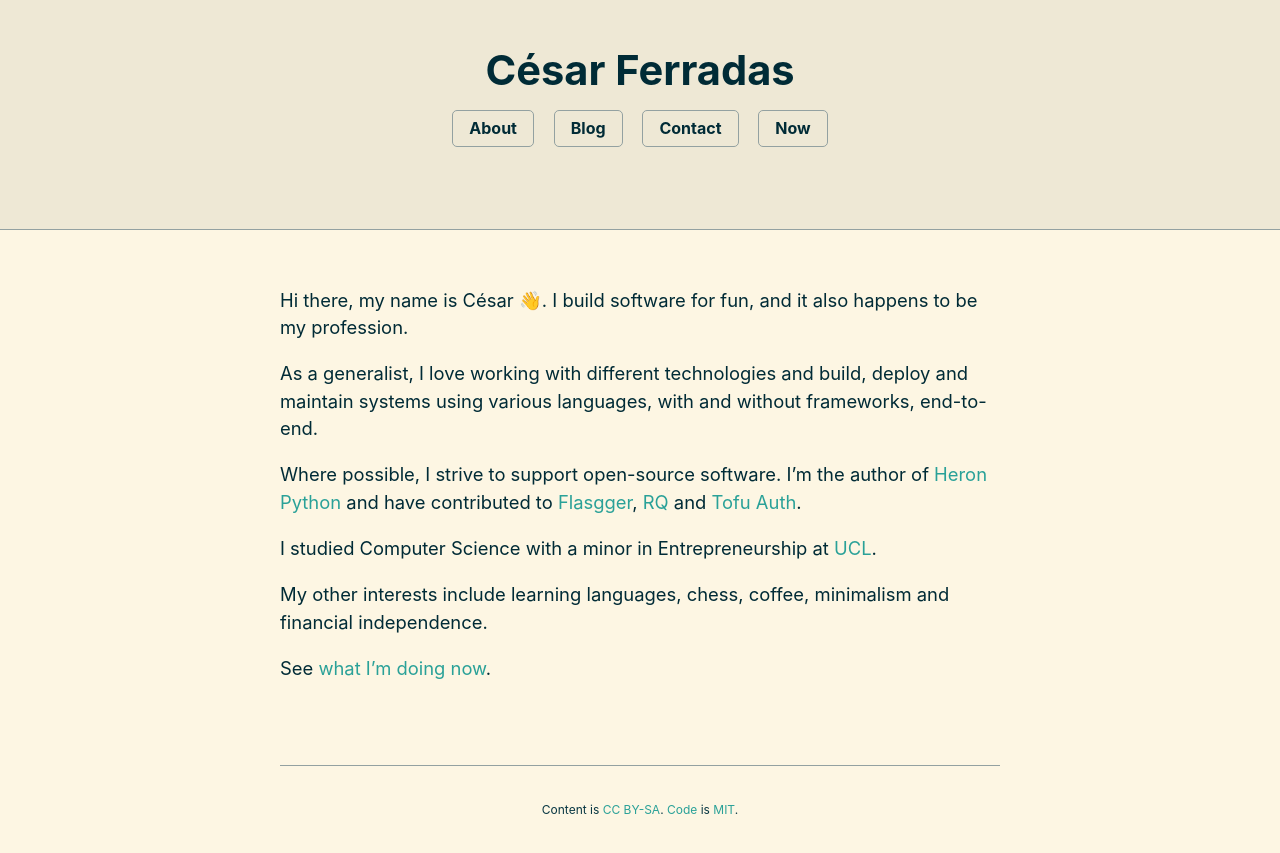
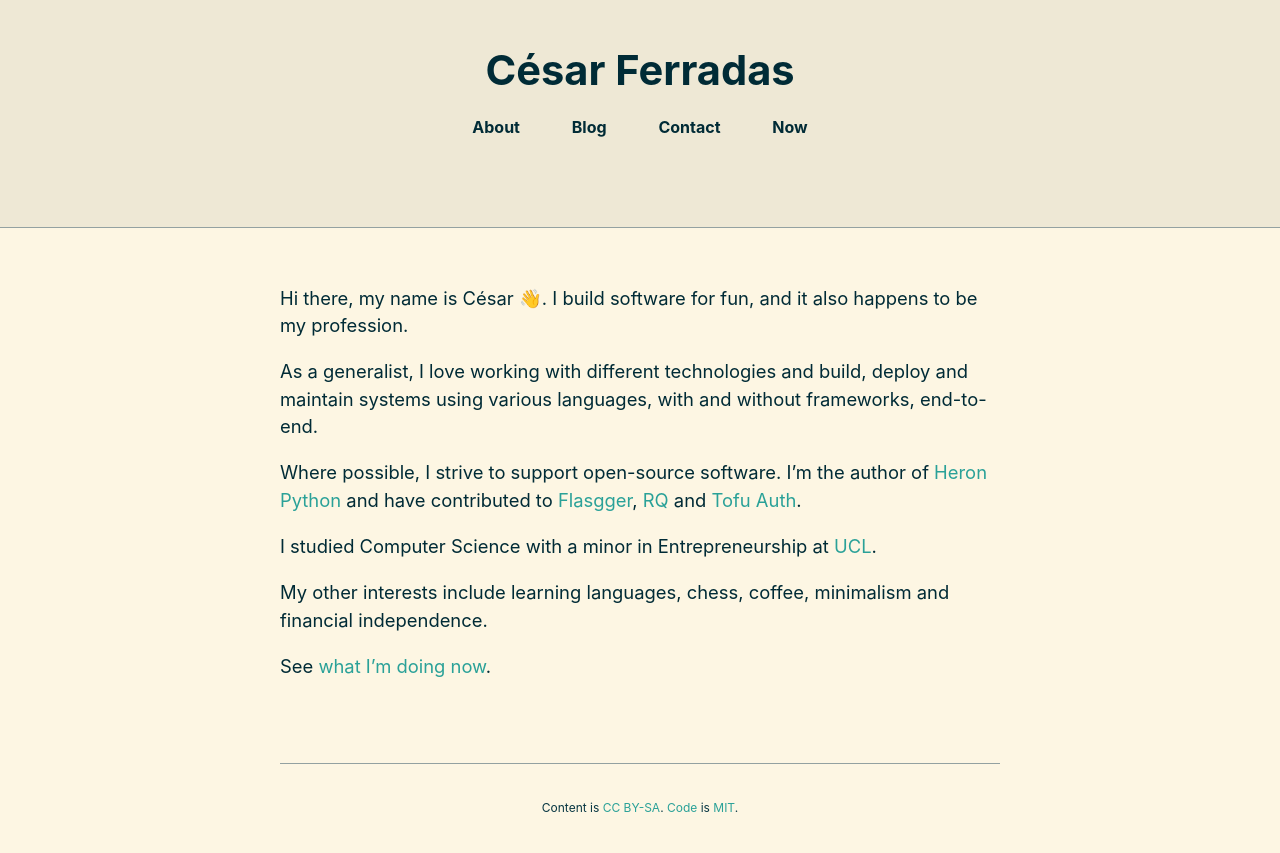
Before and after one commit to cesarferradas/ferrad.as, a Jekyll site: the page built from index.md, in a window 1280 px wide. Shown: the top 853 px of the page. Built offline with Jekyll 4.4.1, drawn with Linux system fonts in a browser that asks for light colours.

Commit message:
remove border from nav links

```diff
--- a/public/css/custom.css
+++ b/public/css/custom.css
@@ -39,3 +39,8 @@ a {
     text-decoration: none;
   }
 }
+
+nav a, nav a:visited {
+  border: none;
+  text-decoration: none;
+}
```
